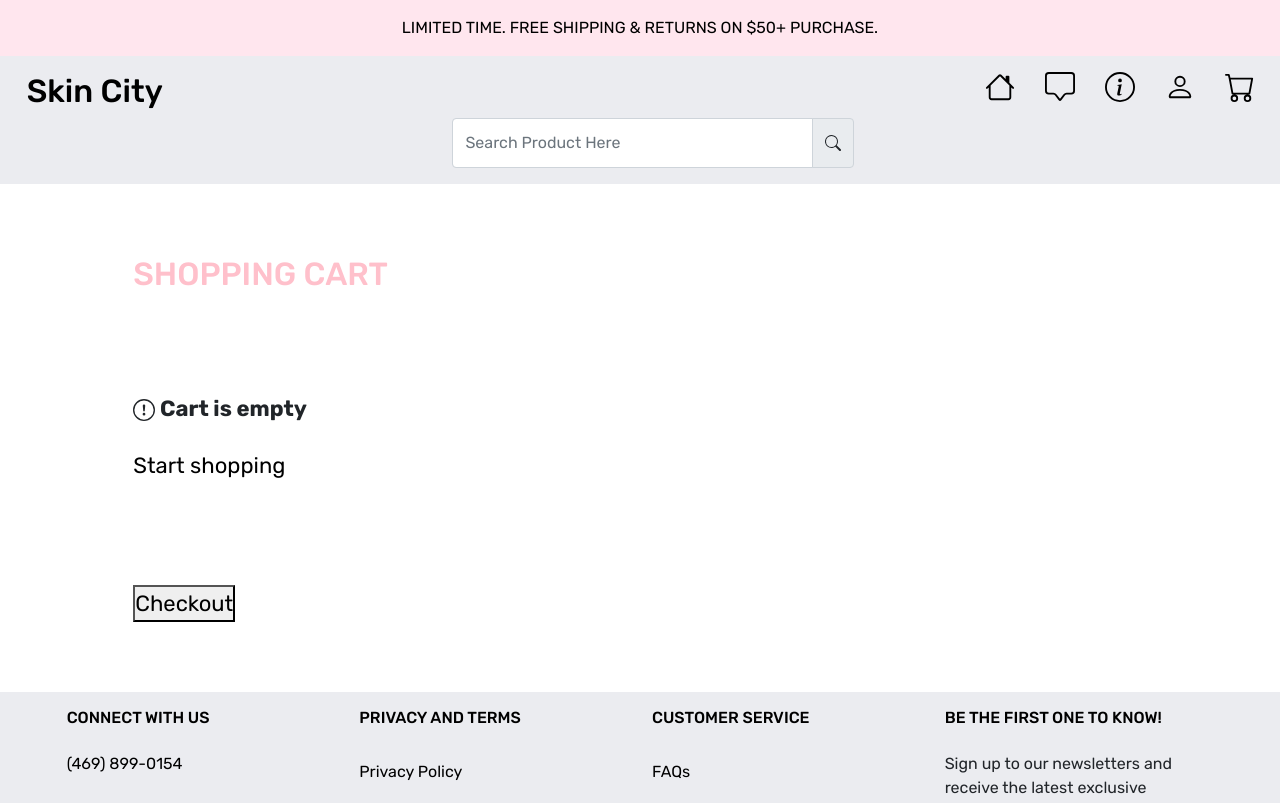
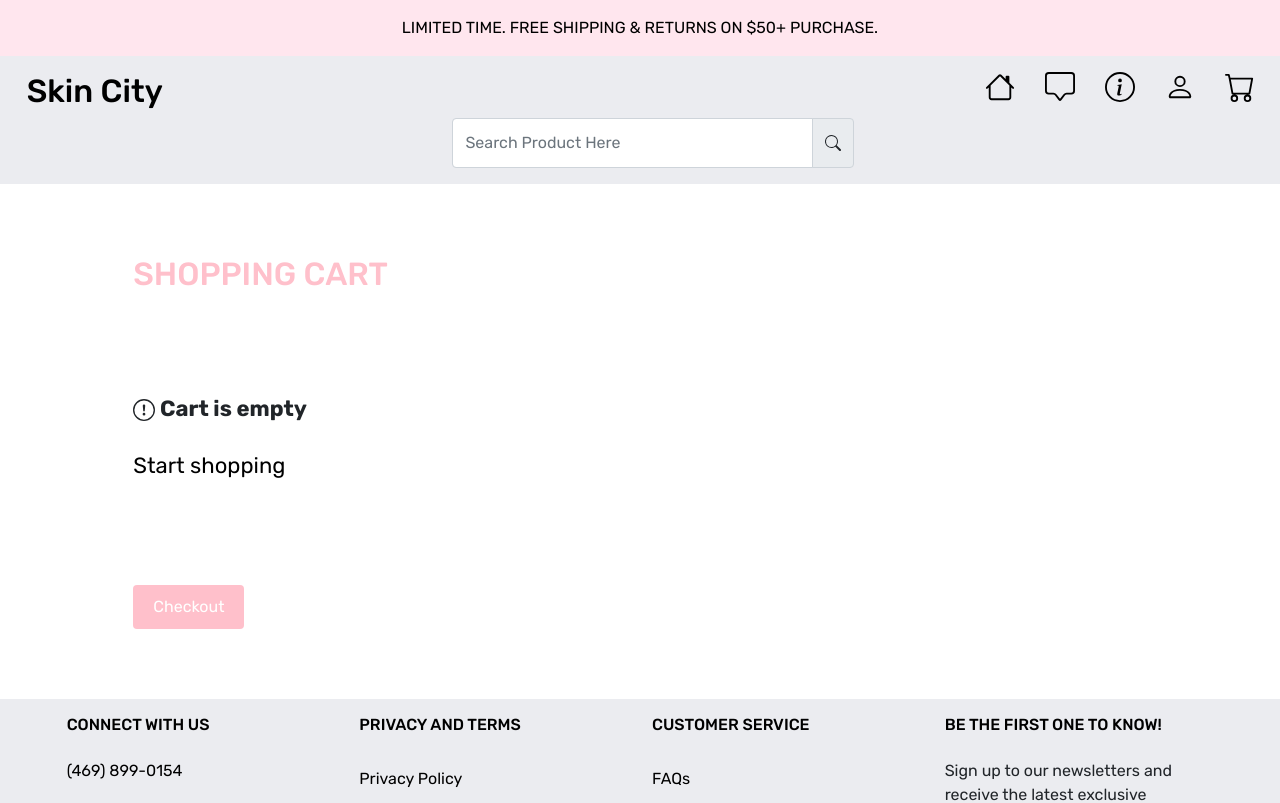
Before and after one commit to KulthumLakha/SkinCity-Project, a React (Create React App) app in the folder frontend/: page /cart in a window 1280 px wide. Shown: the top 803 px of the page. Built offline with nearby package versions, Linux system fonts and the light colour scheme.

Commit message:
Update App.css

```diff
--- a/frontend/src/App.css
+++ b/frontend/src/App.css
@@ -272,3 +272,18 @@ footer .input-group-text{
 .contact-wrapper-1 .remove-from-cart-button:hover {
   background-color: #FFC0CB;
 }
+
+.contact-wrapper-1 .checkout-button {
+  font-size: 16px;
+  background-color: #FFC0CB;
+  color: white;
+  border: none;
+  padding: 10px 20px;
+  border-radius: 4px;
+  cursor: pointer;
+  transition: background-color 0.3s ease;
+}
+
+.contact-wrapper-1 .checkout-button:hover {
+  background-color: #FFC0CB;
+}
```
